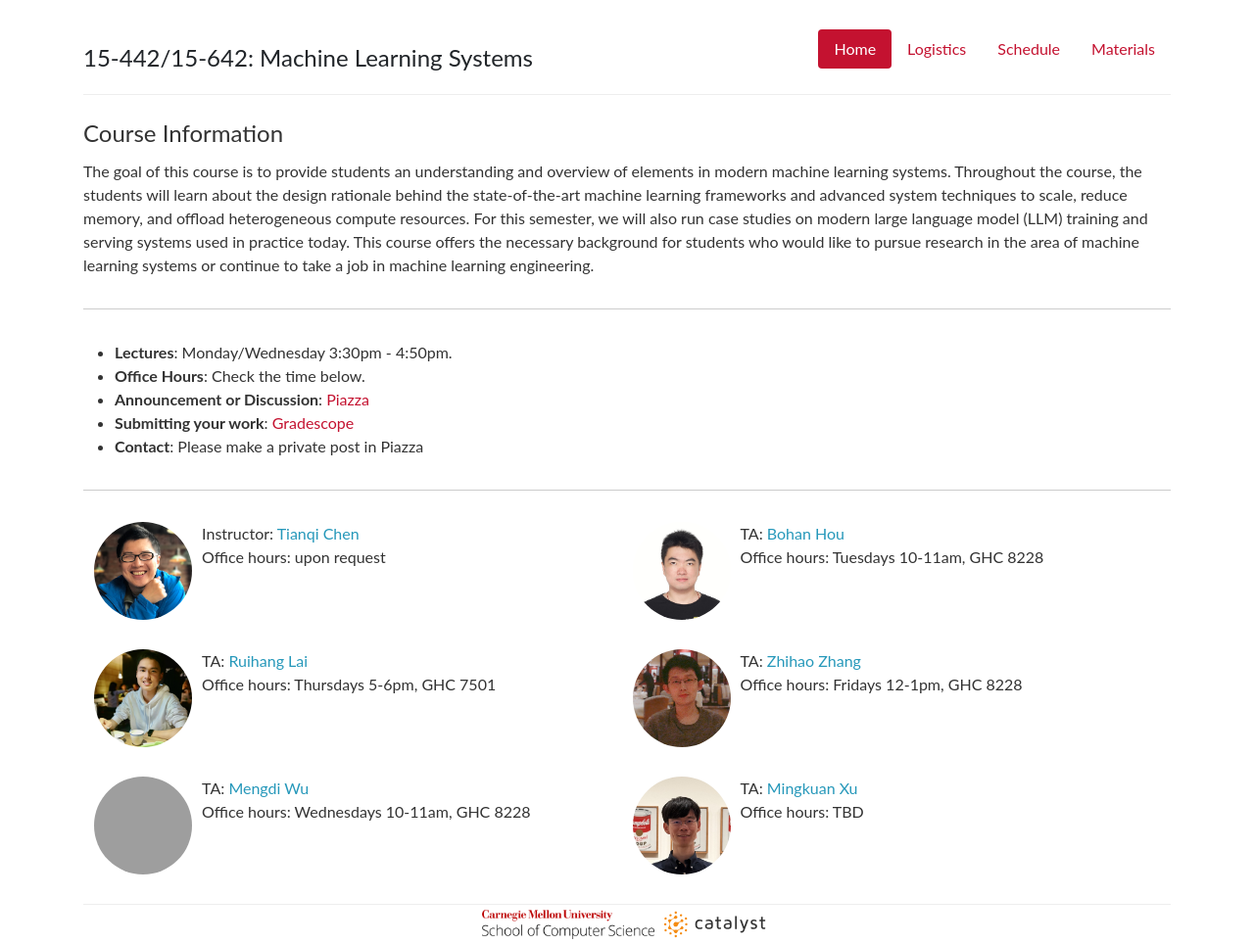
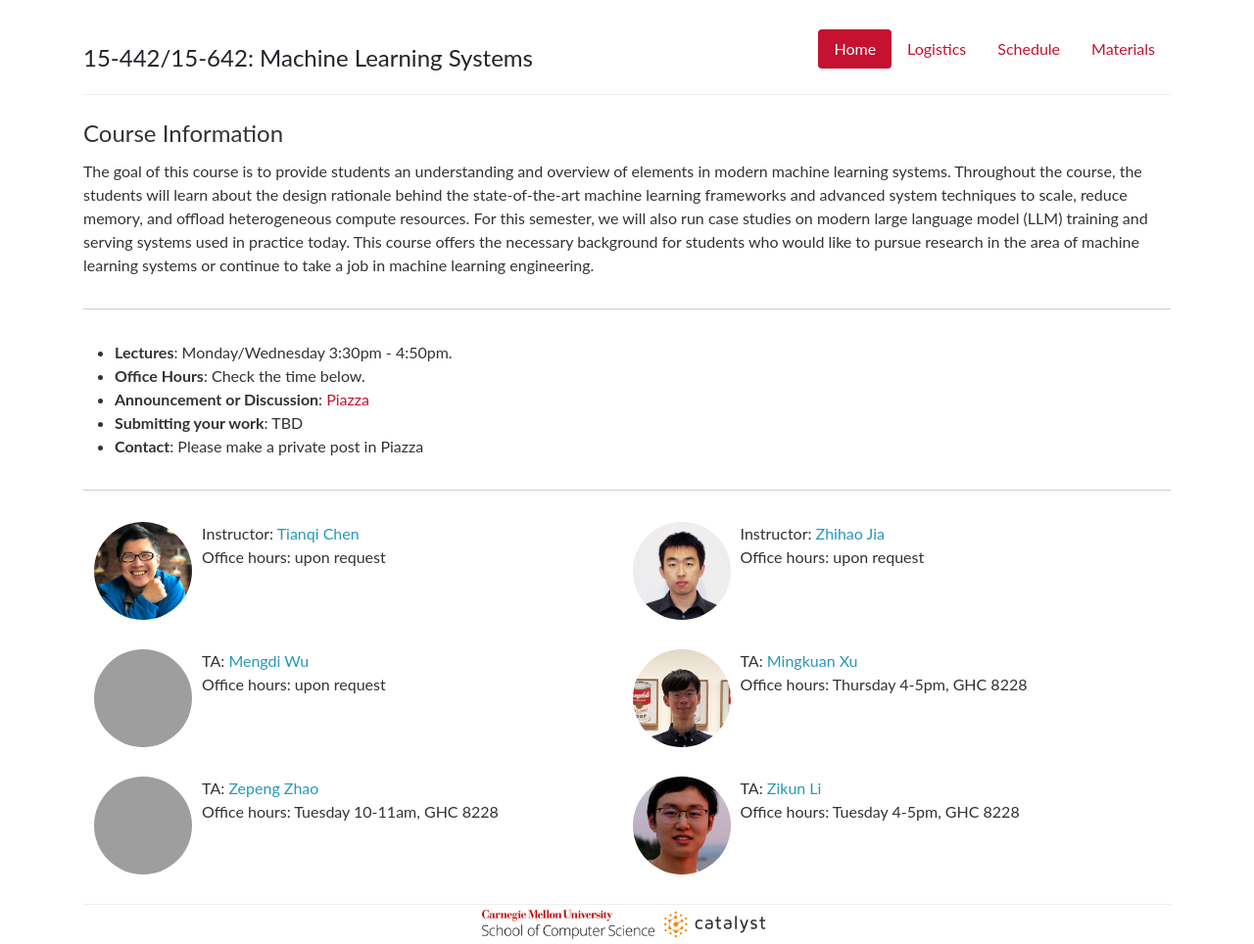
Before and after one commit to mlsyscourse/mlsyscourse.github.io, a Jekyll site: the page built from index.md, in a window 1280 px wide. Shown: the whole page at 98% size. Built offline with Jekyll 4.4.1, drawn with Linux system fonts in a browser that asks for light colours; grey boxes are pictures that could not be loaded.

Commit message:
add Zepeng and Zikun to staff

```diff
--- a/_data/staff.yml
+++ b/_data/staff.yml
@@ -5,33 +5,31 @@ Instructors:
       office-hours: upon request
       image: staff/tqchen.jpg
 
+    - name: Zhihao Jia
+      email: zhihao@cmu.edu
+      url: https://www.cs.cmu.edu/~zhihaoj2/
+      office-hours: upon request
+      image: staff/jiazhihao.jpg
+
 TAs:
-    - name: Bohan Hou
-      email: bohanhou@andrew.cmu.edu
-      url: https://spectrometerhbh.github.io
-      office-hours: Tuesdays 10-11am, GHC 8228
-      image: staff/bohanhou.jpg
-
-    - name: Ruihang Lai
-      email: ruihangl@cs.cmu.edu
-      url: https://ruihanglai.com
-      office-hours: Thursdays 5-6pm, GHC 7501
-      image: staff/ruihangl.jpg
-
-    - name: Zhihao Zhang
-      email: zhihaoz3@cs.cmu.edu
-      url: https://jackfram.github.io
-      office-hours: Fridays 12-1pm, GHC 8228
-      image: staff/zhihaozhang.jpg
-
     - name: Mengdi Wu
       email: mengdiwu@cs.cmu.edu
       url: https://wmdi.github.io
-      office-hours: Wednesdays 10-11am, GHC 8228
+      office-hours: upon request
       image: staff/mengdiwu.jpg
 
     - name: Mingkuan Xu
       email: mingkuax@cs.cmu.edu
       url: https://mingkuan.taichi.graphics/
-      office-hours: TBD
+      office-hours: Thursday 4-5pm, GHC 8228
       image: staff/mingkuanxu.jpg
+
+    - name: Zepeng Zhao
+      email: zepengz@andrew.cmu.edu
+      office-hours: Tuesday 10-11am, GHC 8228
+      image: staff/zepengzhao.jpg
+
+    - name: Zikun Li
+      email: zikunl@andrew.cmu.edu
+      office-hours: Tuesday 4-5pm, GHC 8228
+      image: staff/zikun.jpg
--- a/index.md
+++ b/index.md
@@ -15,8 +15,8 @@ This course offers the necessary background for students who would like to pursu
 
 * **Lectures**: Monday/Wednesday 3:30pm - 4:50pm.
 * **Office Hours**: Check the time below.
-* **Announcement or Discussion**: [Piazza](https://piazza.com/home/spring2025/15442)
-* **Submitting your work**: [Gradescope](https://www.gradescope.com/courses/951055)
+* **Announcement or Discussion**: [Piazza](https://piazza.com/cmu/spring2026/15442)
+* **Submitting your work**: TBD
 * **Contact**: Please make a private post in Piazza
 
 ----
```
